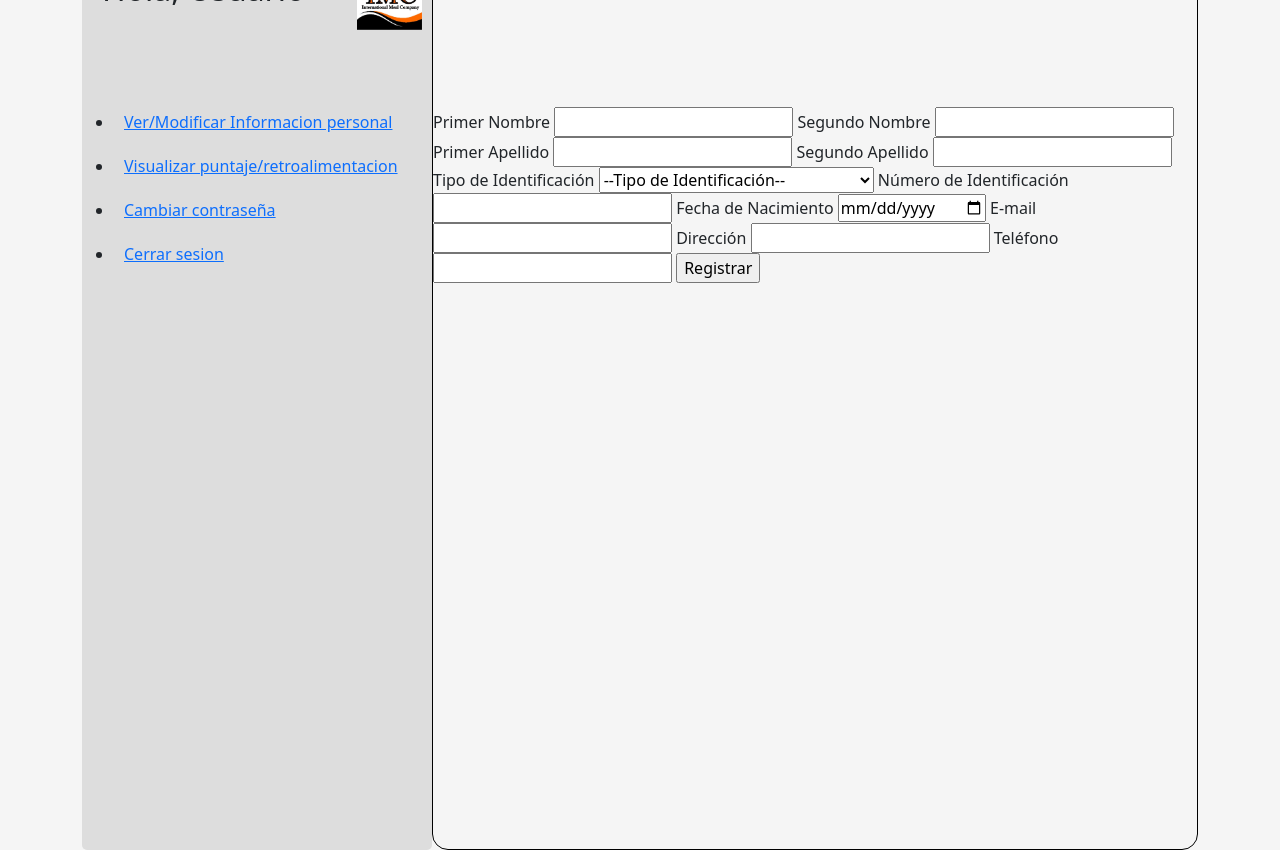
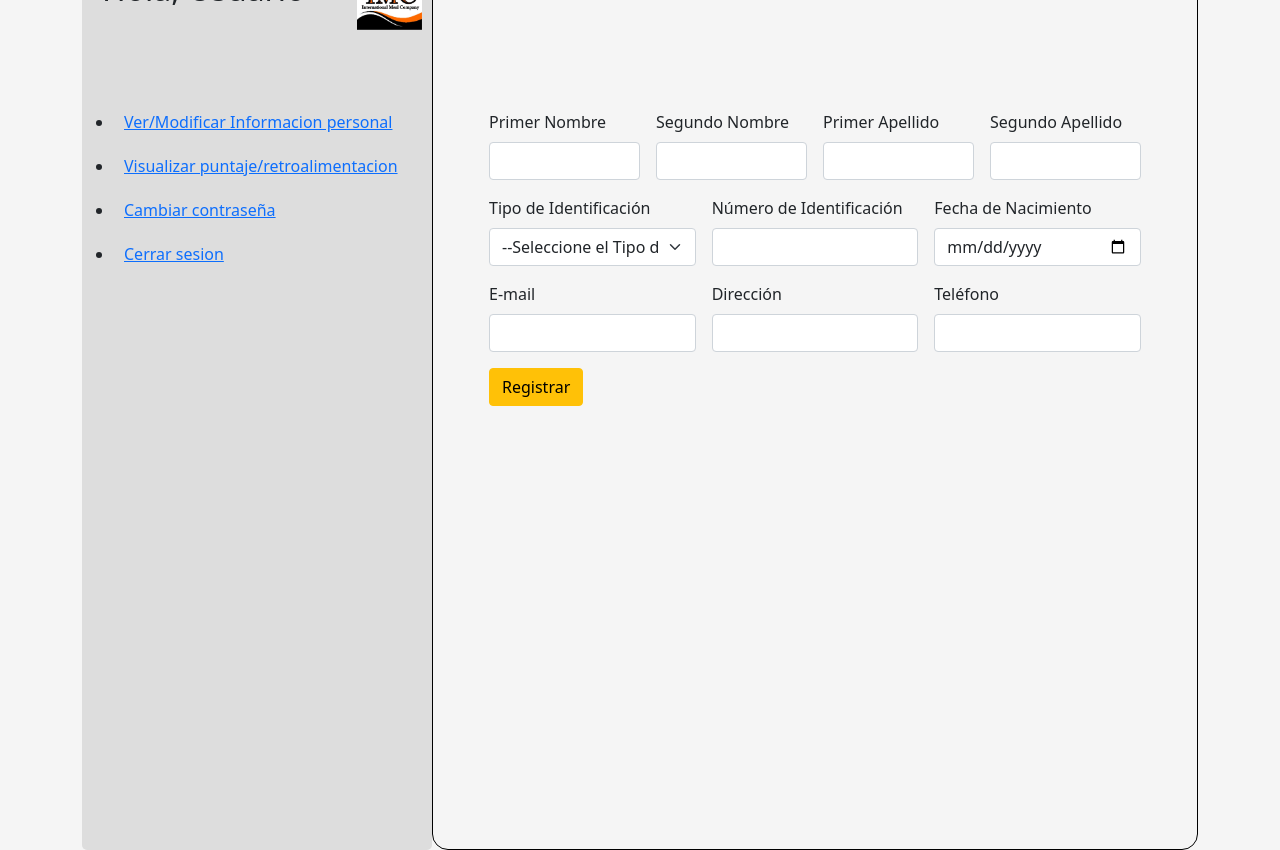
Before and after one commit to JohnU-07/InternationalMealCompany, a Flask app: page / in a window 1280 px wide. Run offline with Flask 2, Linux system fonts and the light colour scheme; the visitor is signed in with stand-in values (Sample User, id 1).

Commit message:
[ADD] Styles to form in index.html

```diff
--- a/forms.py
+++ b/forms.py
@@ -8,7 +8,7 @@ class FormIndex(FlaskForm):
     snombre = StringField('Segundo Nombre')
     papellido = StringField('Primer Apellido', validators=[DataRequired(message='No dejar vacío, completar')])
     sapellido = StringField('Segundo Apellido')
-    tipoid = SelectField('Tipo de Identificación', choices=[('0', '--Tipo de Identificación--'), ('1', 'Cédula de Ciudadanía'), ('2', 'Cédula de Extranjería'), ('3', 'Carné Diplomatico'), ('4', 'Pasaporte'), ('5', 'Tarjeta de Identidad'), ('6', 'Número Único de Identificación'), ('7', 'Permiso Especial de Permanencia'), ('8', 'Salvoconducto de Permanencia')], validators=[DataRequired(message='No dejar vacío, completar')])
+    tipoid = SelectField('Tipo de Identificación', choices=[('0', '--Seleccione el Tipo de Id--'), ('1', 'Cédula de Ciudadanía'), ('2', 'Cédula de Extranjería'), ('3', 'Carné Diplomatico'), ('4', 'Pasaporte'), ('5', 'Tarjeta de Identidad'), ('6', 'Número Único de Identificación'), ('7', 'Permiso Especial de Permanencia'), ('8', 'Salvoconducto de Permanencia')], validators=[DataRequired(message='No dejar vacío, completar')])
     idNum = StringField('Número de Identificación', validators=[DataRequired(message='No dejar vacío, completar')])
     fnacimiento = DateField('Fecha de Nacimiento', validators=[DataRequired(message='No dejar vacío, completar')], format='%Y-%m-%d')
     email = StringField('E-mail')
--- a/templates/index.html
+++ b/templates/index.html
@@ -16,28 +16,93 @@
 </nav>
 
 <div class="content">
-  <form action="" method="post">
-    {{ form.pnombre.label }}
-    {{ form.pnombre}}
-    {{ form.snombre.label }}
-    {{ form.snombre}}
-    {{ form.papellido.label }}
-    {{ form.papellido}}
-    {{ form.sapellido.label }}
-    {{ form.sapellido }}
-    {{ form.tipoid.label }}
-    {{ form.tipoid }}
-    {{ form.idNum.label }}
-    {{ form.idNum }}
-    {{ form.fnacimiento.label }}
-    {{ form.fnacimiento }}
-    {{ form.email.label }}
-    {{ form.email }}
-    {{ form.direccion.label }}
-    {{ form.direccion }}
-    {{ form.telefono.label }}
-    {{ form.telefono }}
-    {{ form.enviar }}
+  <form action="" method="post" class="row m-5 g-3 needs-validation" novalidate>
+    <div class="col-md-3">
+      {{ form.pnombre.label(class="form-label") }}
+      {{ form.pnombre(class="form-control")}}
+      <div class="valid-feedback">
+        Está bien!
+      </div>
+    </div>
+
+    <div class="col-md-3">
+      {{ form.snombre.label(class="form-label") }}
+      {{ form.snombre(class="form-control")}}
+      <div class="valid-feedback">
+        Está bien!
+      </div>
+    </div>
+
+    <div class="col-md-3">
+      {{ form.papellido.label(class="form-label") }}
+      {{ form.papellido(class="form-control")}}
+      <div class="valid-feedback">
+        Está bien!
+      </div>
+    </div>
+
+    <div class="col-md-3">
+      {{ form.sapellido.label(class="form-label") }}
+      {{ form.sapellido(class="form-control")}}
+      <div class="valid-feedback">
+        Está bien!
+      </div>
+    </div>
+
+    <div class="col-md-4">
+      {{ form.tipoid.label(class="form-label") }}
+      {{ form.tipoid(class="form-select")}}
+      <div class="valid-feedback">
+        Está bien!
+      </div>
+    </div>
+
+    <div class="col-md-4">
+      {{ form.idNum.label(class="form-label") }}
+      {{ form.idNum(class="form-control")}}
+      <div class="valid-feedback">
+        Está bien!
+      </div>
+    </div>
+
+    <div class="col-md-4">
+      {{ form.fnacimiento.label(class="form-label") }}
+      {{ form.fnacimiento(class="form-control")}}
+      <div class="valid-feedback">
+        Está bien!
+      </div>
+    </div>
+
+    <div class="col-md-4">
+      {{ form.email.label(class="form-label") }}
+      {{ form.email(class="form-control")}}
+      <div class="valid-feedback">
+        Está bien!
+      </div>
+    </div>
+
+    <div class="col-md-4">
+      {{ form.direccion.label(class="form-label") }}
+      {{ form.direccion(class="form-control")}}
+      <div class="valid-feedback">
+        Está bien!
+      </div>
+    </div>
+
+    <div class="col-md-4">
+      {{ form.telefono.label(class="form-label") }}
+      {{ form.telefono (class="form-control")}}
+      <div class="valid-feedback">
+        Está bien!
+      </div>
+    </div>
+
+
+    <div class="col-12">
+      {{ form.enviar(class="btn btn-warning") }}
+    </div>
+
+
   </form>
 </div>
 
--- a/templates/login.html
+++ b/templates/login.html
@@ -10,7 +10,7 @@
     request.form.password }}" required>
     <div class="checkbox mb-3">
     </div>
-    <button class="btn btn-lg btn-primary btn-block" type="submit" value="Login">Ingresar</button>
+    <button class="btn btn-lg btn-warning btn-block" type="submit" value="Login">Ingresar</button>
     <p class="mt-5 mb-3 text-muted">&copy; 2021</p>
   </form>
 </div>
```
